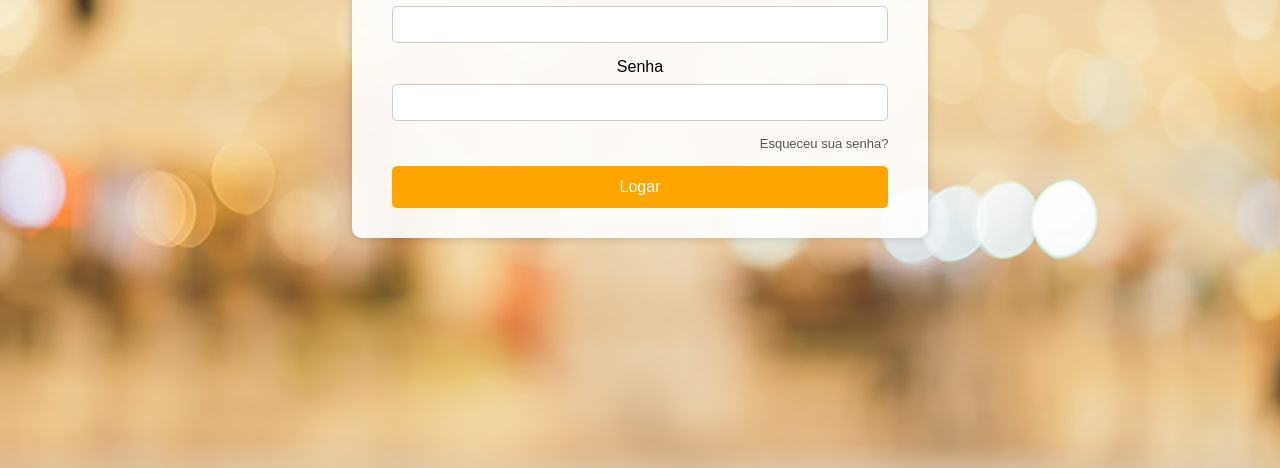
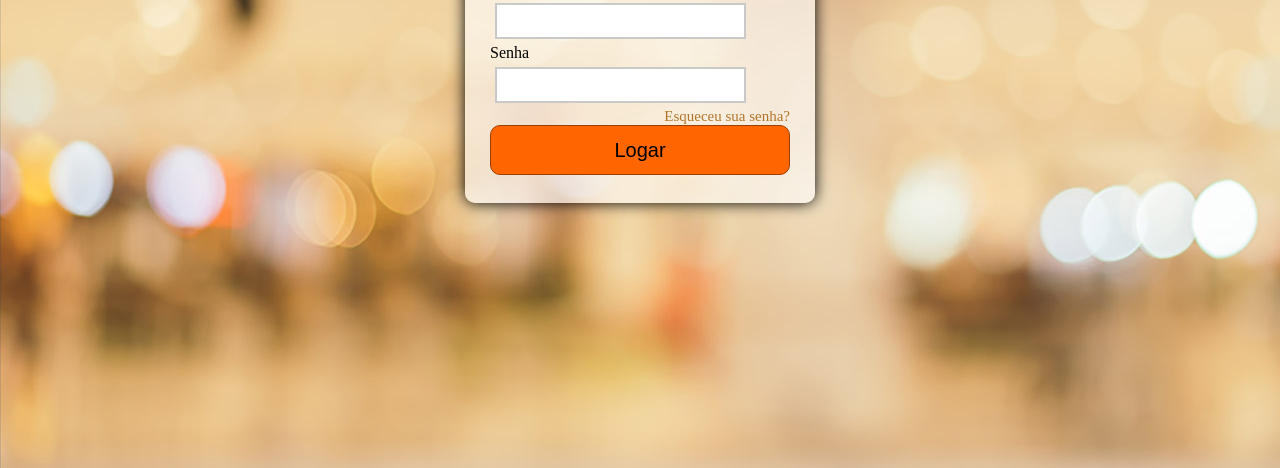
Before and after one commit to lucaszamp1/Aula5-exer3, a plain HTML site: page index.html in a window 1280 px wide. Shown: the part 332-800 px from the top of the page. Drawn offline with Linux system fonts and the light colour scheme.

Commit message:
alteração final

```diff
--- a/style.css
+++ b/style.css
@@ -1,65 +1,60 @@
-* {
-  margin: 0;
-  padding: 0;
-  box-sizing: border-box;
+body{
+  background-image: url(img/bg.jpg);
+  background-repeat: no-repeat;
+
+}
+.login-box{
+width: 350px;
+height: 270px;
+background-color: rgba(255, 255, 255, 0.6);
+border-radius: 10px;
+margin:auto;
+position: absolute;
+top: 0;
+bottom: 0;
+left: 0;
+right: 0;
+box-shadow: 0px 0px 15px rgba(0, 0, 0, 30);
 }
 
-body {
-  background-image: url('img/bg.jpg');
-  background-size: cover;
-  background-position: center;
-  font-family: Arial, sans-serif;
-  height: 100vh;
-  display: flex;
-  justify-content: center;
-  align-items: center;
+.login-box form{
+  width: 300px;
+  margin: auto;
 }
 
-.login-box {
-  background: rgba(255, 255, 255, 0.9);
-  padding: 30px 40px;
-  border-radius: 10px;
-  box-shadow: 0 0 10px #00000030;
+.login-box h2{
   text-align: center;
+  font-size: 30pt;
+  margin: 0;
+
+}
+input[type="text"]{
+  height: 30px;
+  border : 2px solid rgb(201, 201, 201);
+  padding-left:5px ;
+  width: 240px;
+  margin: 5px;
+}
+input[type="password"]{
+  height: 30px;
+  border : 2px solid rgb(201, 201, 201);
+  padding-left:5px ;
+  width: 240px;
+  margin: 5px;
+}
+a{
+text-align: right;
+font-size: 15px;
+text-decoration: none;
+color: rgb(177, 117, 43);
+display: block;
 }
 
-.login-box h2 {
-  margin-bottom: 20px;
-  font-size: 28px;
+button{
+  background-color: rgb(255, 102, 0);
+  border: 1px solid rgb(158, 63, 0);
+  width: 300px;
+  height: 50px;
+  border-radius: 10px;
+  font-size: 20px;
 }
-
-.login-box input[type="text"],
-.login-box input[type="password"] {
-  width: 100%;
-  padding: 10px;
-  margin: 8px 0 15px 0;
-  border: 1px solid #ccc;
-  border-radius: 5px;
-}
-
-.login-box .esqueci {
-  text-align: right;
-  margin-bottom: 15px;
-  font-size: 13px;
-}
-
-.login-box .esqueci a {
-  color: #555;
-  text-decoration: none;
-}
-
-.login-box button {
-  background-color: orange;
-  color: white;
-  border: none;
-  padding: 12px 0;
-  width: 100%;
-  border-radius: 5px;
-  font-size: 16px;
-  cursor: pointer;
-  transition: background 0.3s ease;
-}
-
-.login-box button:hover {
-  background-color: darkorange;
-}
```
